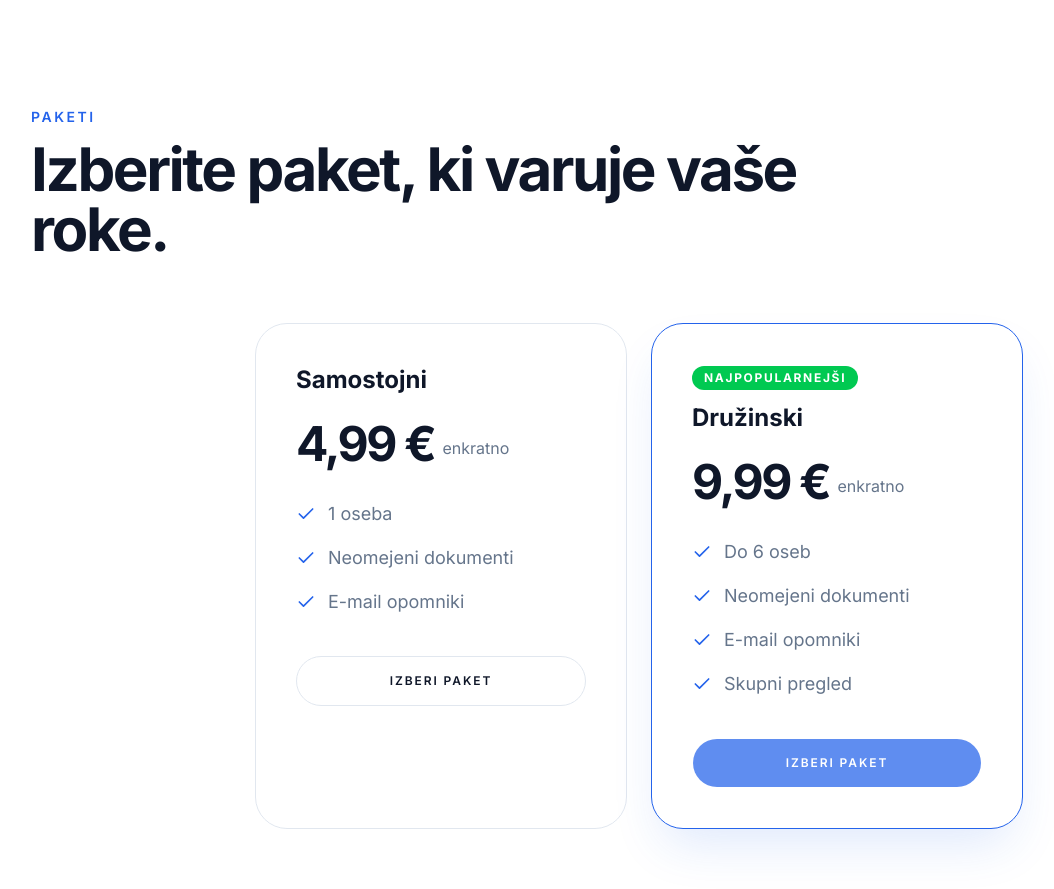
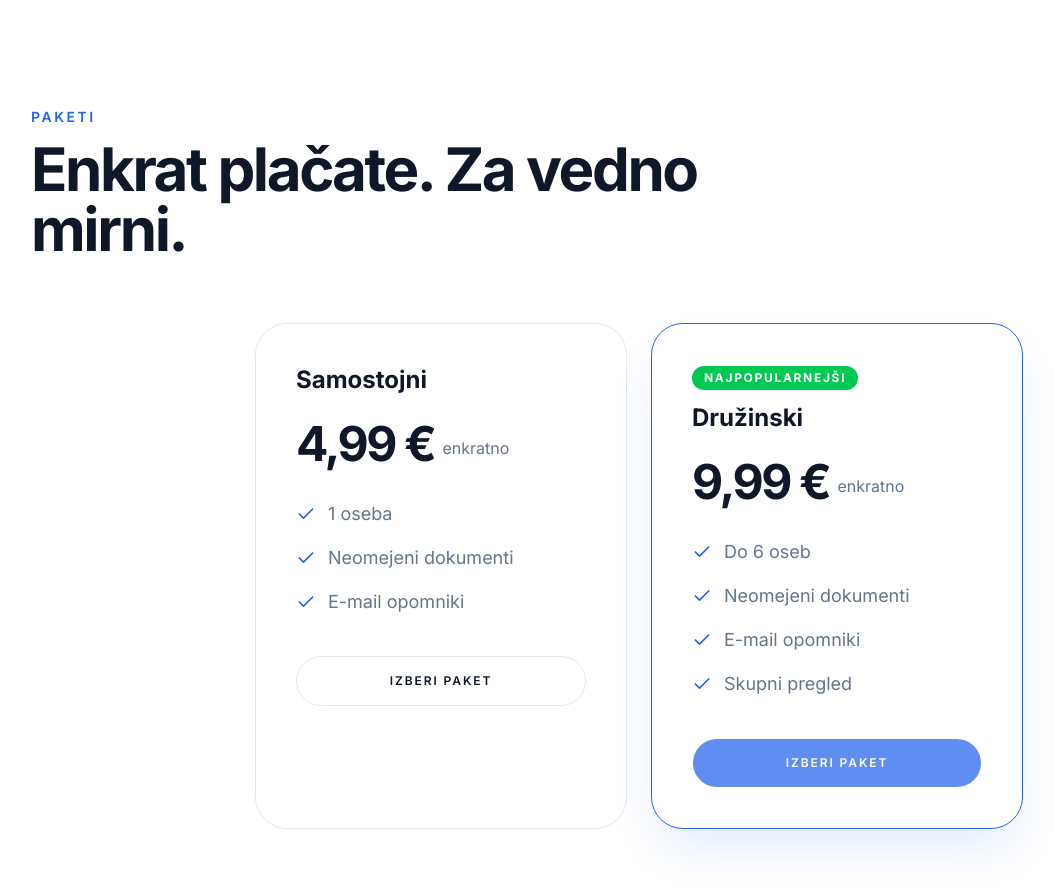
Before and after one commit to kristjandraksler/veljavno, a Next.js app: page / in a window 1280 px wide. Shown: the part 1780-2669 px from the top of the page, without its empty margins (1-1055 px from the left). Built offline with nearby package versions, Linux system fonts and the light colour scheme; no server answers.

Commit message:
Posodobi tekst pri paketih

```diff
--- a/app/page.tsx
+++ b/app/page.tsx
@@ -218,7 +218,7 @@ export default function Home() {
         <div className="mx-auto max-w-7xl px-5 md:px-8">
           <div className="mb-16 max-w-3xl">
             <p className="mb-3 text-sm font-semibold uppercase tracking-[0.18em] text-primary">Paketi</p>
-            <h2 className="font-display text-4xl font-bold tracking-[-0.04em] md:text-6xl">Izberite paket, ki varuje vaše roke.</h2>
+            <h2 className="font-display text-4xl font-bold tracking-[-0.04em] md:text-6xl"><h2 className="font-display text-4xl font-bold tracking-[-0.04em] md:text-6xl">Enkrat plačate. Za vedno mirni.</h2></h2>
           </div>
           <div className="grid gap-6 md:grid-cols-2 max-w-3xl mx-auto">
             {plans.map((plan) => (
```
